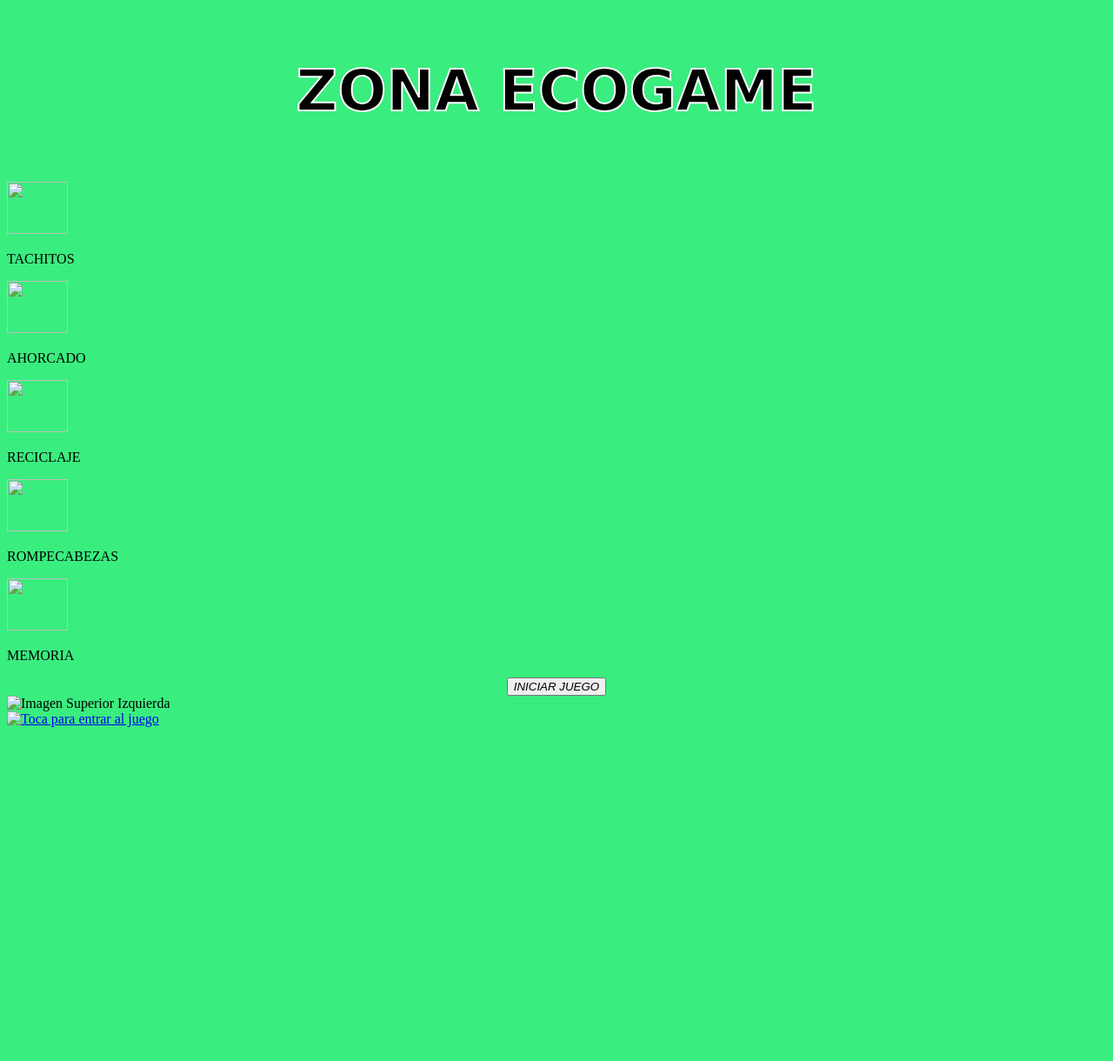
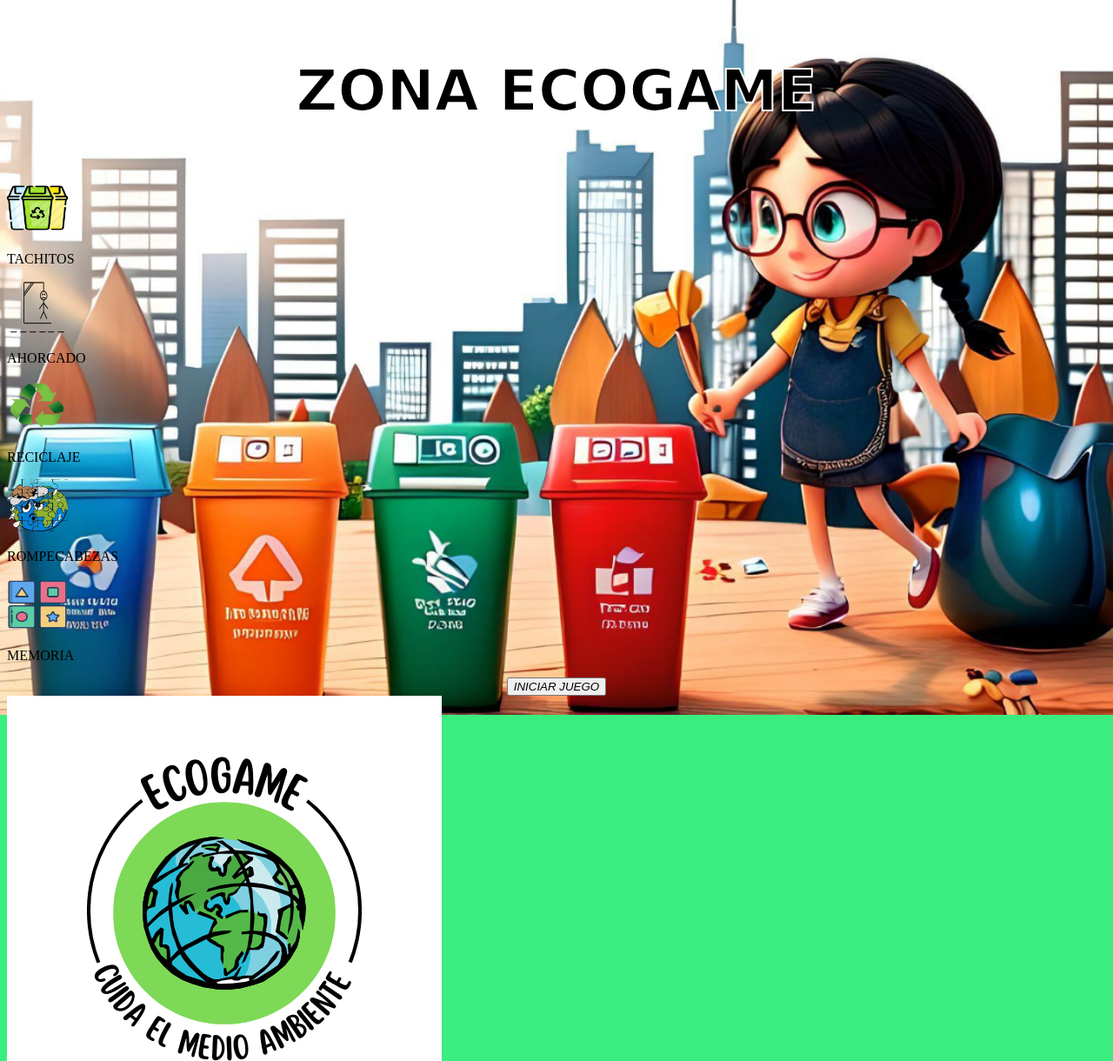
Before and after one commit to jordy018/zonaecogame2, a plain HTML site: page dado.html in a window 1280 px wide. Shown: the top 1220 px of the page at 87% size. Before the commit the page ends 836 px from the top, so only its background shows below. Drawn offline with Linux system fonts and the light colour scheme; files that its build step writes are made by us from their sources.

Commit message:
union Alexa

```diff
--- a/css/dado.css
+++ b/css/dado.css
@@ -17,7 +17,7 @@ h3 {
 }
 
 body {
-    background-image: url('img/fondo5.jpg');
+    background-image: url('../imagenes/fondo5-2024.png');
     background-size: cover;
     height: 80vh;
     background-position: botton;
--- a/css/dado1.css
+++ b/css/dado1.css
@@ -31,7 +31,7 @@
       }
 
       body {
-         background-image: url('img/fondo2.jpg');
+         background-image: url('../imagenes/fondo2.jpg');
          background-size: cover;
          height: 70vh;
          background-position: center;
--- a/dado.html
+++ b/dado.html
@@ -4,34 +4,36 @@
    <meta charset="UTF-8">
    <meta name="viewport" content="width=device-width, initial-scale=1.0">
    <title>ZONA ECOGAME</title>
-   <link rel="stylesheet" type="text/css" href="dado.css">
+   <link rel="stylesheet" type="text/css" href="css/dado.css">
 </head>
 <body>
 
       <CENTER><h3 class="color-change">ZONA ECOGAME</h3></CENTER>
 
    <section class="juego" data-opcion="TACHITOS">
-      <img src="img/tachitos1-removebg-preview.png" width="70px" height="60px">
+      <a href="login_tachito.html">
+      <img src="imagenes/tachitos1-removebg-preview.png" width="70px" height="60px">
+      </a>
       <p>TACHITOS </p>
    </section>
 
    <section class="juego" data-opcion="AHORCADO">
-      <img src="img/images-removebg-preview.png" width="70px" height="60px">
+      <img src="imagenes/images-removebg-preview.png" width="70px" height="60px">
       <p>AHORCADO</p>
    </section>
 
    <section class="juego" data-opcion="RECICLAJE">
-      <img src="img/reciclaje2-removebg-preview.png" width="70px" height="60px">
+      <img src="imagenes/reciclaje2-removebg-preview.png" width="70px" height="60px">
       <p>RECICLAJE</p>
    </section>
 
    <section class="juego" data-opcion="ROMPECABEZAS">
-      <img src="img/rompecabezas-removebg-preview.png" width="70px" height="60px">
+      <img src="imagenes/rompecabezas-removebg-preview.png" width="70px" height="60px">
       <p>ROMPECABEZAS</p>
    </section>
 
    <section class="juego" data-opcion="MEMORIA">
-      <img src="img/memoria-removebg-preview.png" width="70px" height="60px">
+      <img src="imagenes/memoria-removebg-preview.png" width="70px" height="60px">
       <p>MEMORIA</p>
    </section>
 
@@ -50,7 +52,7 @@
    <source src="sonidos/mario-bros-jump.mp3" type="audio/mp3">
   </audio>
 
-   <img src="img/LOGO.png" alt="Imagen Superior Izquierda" class="imagenSuperior">
+   <img src="imagenes/LOGO.png" alt="Imagen Superior Izquierda" class="imagenSuperior">
 
 
     <div class="star-container">
@@ -58,10 +60,10 @@
    </div>
 
    <a href="index.html">
-      <img src="img/LOGO.png" alt="Toca para entrar al juego">
+      <img src="imagenes/LOGO.png" alt="Toca para entrar al juego">
    </a>
 
 
-   <script src="scripts.js"></script>
+   <script src="scripts/scripts.js"></script>
 </body>
 </html>
```
Also changed, not shown: pagina.html (+3 -3 lines).
